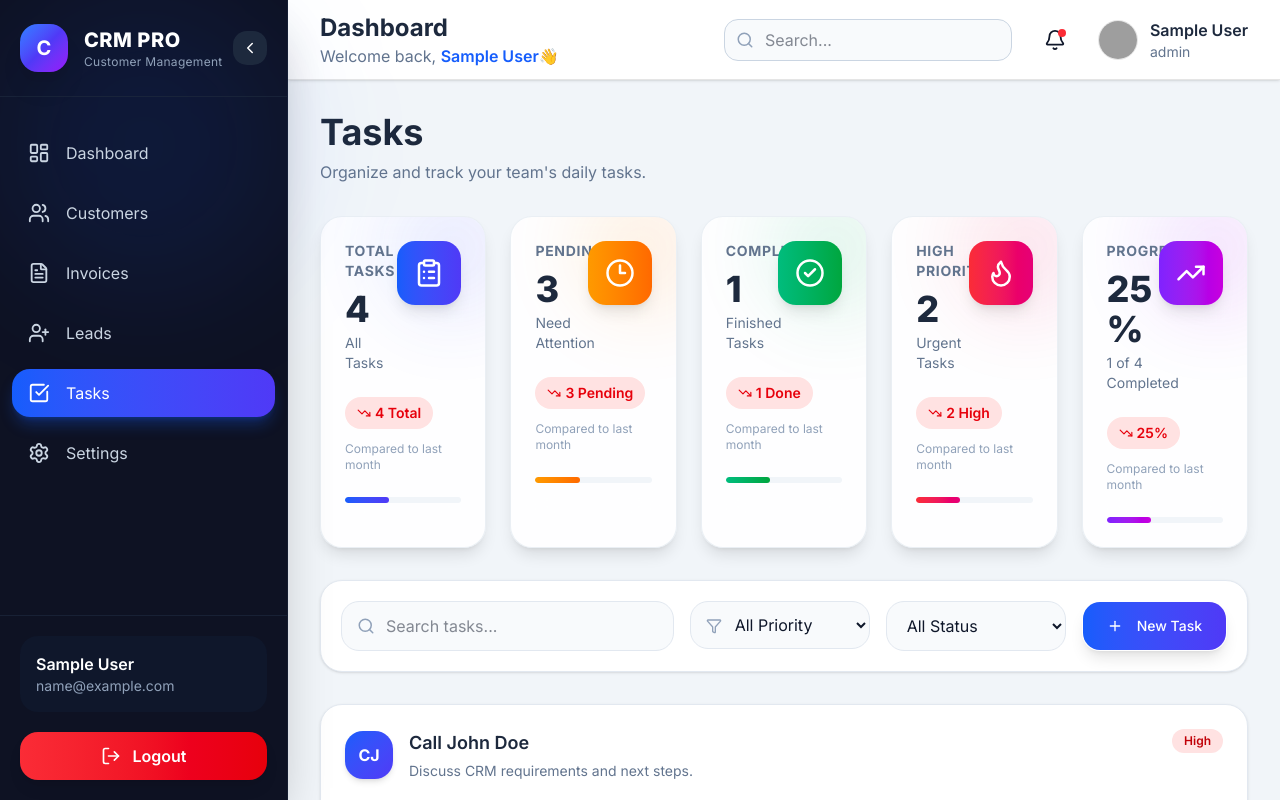
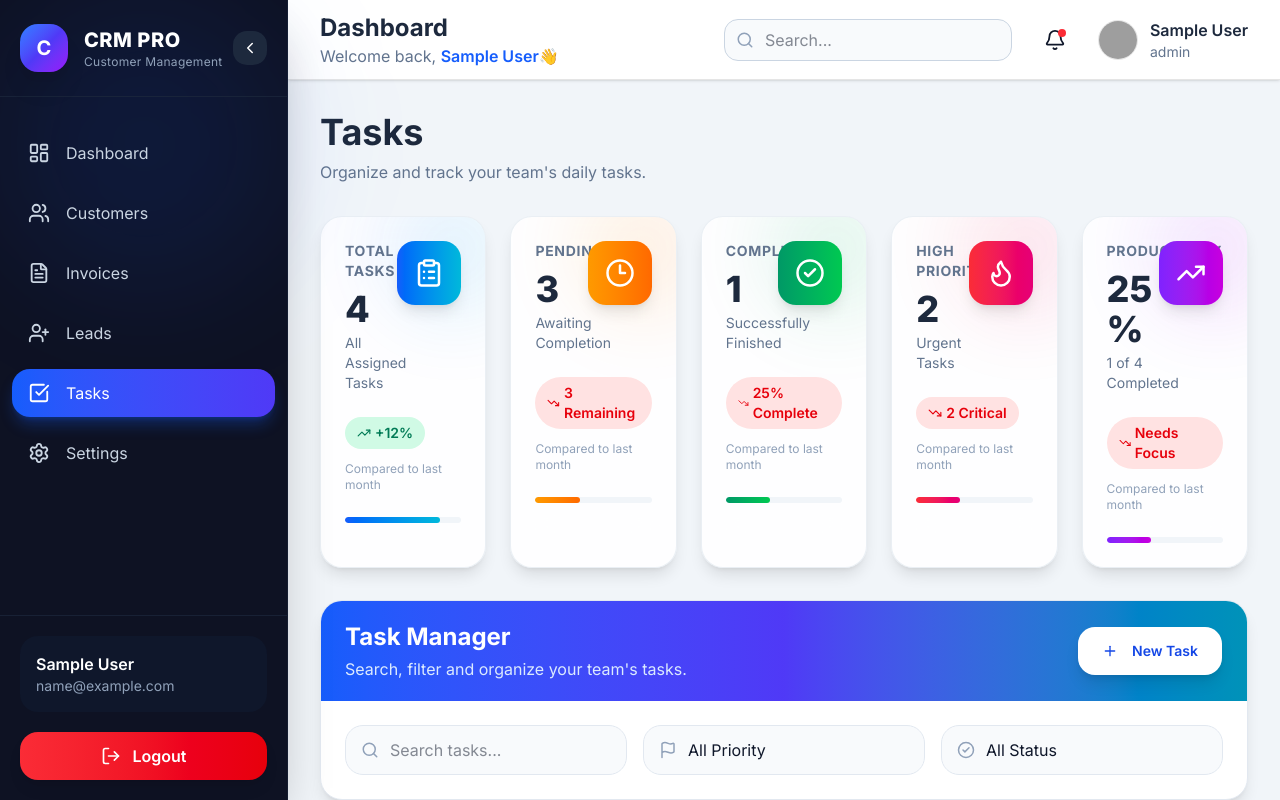
Before and after one commit to tanishktyagi17/brandspire-crm, a React (Vite) app in the folder client/: page /tasks in a window 1280 px wide. Built offline with nearby package versions, Linux system fonts and the light colour scheme; sample sign-in values are in the browser's storage; grey boxes are pictures that could not be loaded.

Commit message:
Updated task

```diff
--- a/client/src/components/tasks/TaskList.jsx
+++ b/client/src/components/tasks/TaskList.jsx
@@ -1,4 +1,9 @@
 import { useEffect, useState } from "react";
+
+import {
+  ClipboardList,
+  SearchX,
+} from "lucide-react";
 
 import { getTasks } from "@/lib/taskStorage";
 
@@ -50,13 +55,11 @@ export default function TaskList({
       );
     })
     .sort((a, b) => {
-      // Pending first
       if (a.status !== b.status) {
         if (a.status === "Pending") return -1;
         if (b.status === "Pending") return 1;
       }
 
-      // Priority
       const priorityDiff =
         priorityOrder[a.priority] -
         priorityOrder[b.priority];
@@ -65,7 +68,6 @@ export default function TaskList({
         return priorityDiff;
       }
 
-      // Due Date
       const dateA = new Date(a.dueDate);
       const dateB = new Date(b.dueDate);
 
@@ -76,29 +78,70 @@ export default function TaskList({
         return dateA - dateB;
       }
 
-      // Fallback
       return (
         new Date(b.createdAt || 0) -
         new Date(a.createdAt || 0)
       );
     });
 
-  if (filteredTasks.length === 0) {
   return (
-      <div className="rounded-3xl border-2 border-dashed border-slate-300 bg-white py-20 text-center">
-        <h3 className="text-xl font-semibold text-slate-700">
+    <div className="overflow-hidden rounded-3xl border border-slate-200 bg-white shadow-lg">
+
+      {/* Header */}
+
+      <div className="flex items-center gap-4 border-b bg-gradient-to-r from-slate-50 to-blue-50 px-6 py-5">
+
+        <div className="flex h-12 w-12 items-center justify-center rounded-2xl bg-gradient-to-r from-blue-600 to-indigo-600 text-white">
+
+          <ClipboardList size={24} />
+
+        </div>
+
+        <div>
+
+          <h2 className="text-2xl font-bold text-slate-800">
+            Task List
+          </h2>
+
+          <p className="text-slate-500">
+            {filteredTasks.length} task
+            {filteredTasks.length !== 1 && "s"} found
+          </p>
+
+        </div>
+
+      </div>
+
+      {/* Body */}
+
+      <div className="p-6">
+
+        {filteredTasks.length === 0 ? (
+          <div className="flex flex-col items-center justify-center rounded-3xl border-2 border-dashed border-slate-300 bg-slate-50 py-20">
+
+            <div className="flex h-20 w-20 items-center justify-center rounded-full bg-blue-100">
+
+              <SearchX
+                size={40}
+                className="text-blue-600"
+              />
+
+            </div>
+
+            <h3 className="mt-6 text-2xl font-bold text-slate-700">
               No Tasks Found
             </h3>
 
-        <p className="mt-2 text-slate-500">
-          Try changing your search or filters, or create a new task.
+            <p className="mt-2 max-w-md text-center text-slate-500">
+              We couldn't find any tasks matching your
+              current search or filters. Try adjusting
+              the filters or create a new task.
             </p>
+
           </div>
-    );
-  }
+        ) : (
+          <div className="space-y-5">
 
-  return (
-    <div className="space-y-5">
             {filteredTasks.map((task) => (
               <TaskCard
                 key={task.id}
@@ -108,6 +151,12 @@ export default function TaskList({
                 onComplete={onComplete}
               />
             ))}
+
+          </div>
+        )}
+
+      </div>
+
     </div>
   );
 }
--- a/client/src/components/tasks/TaskStats.jsx
+++ b/client/src/components/tasks/TaskStats.jsx
@@ -9,12 +9,9 @@ import {
 } from "lucide-react";
 
 import StatCard from "@/components/dashboard/StatCard";
-
 import { getTasks } from "@/lib/taskStorage";
 
-export default function TaskStats({
-  refreshKey,
-}) {
+export default function TaskStats({ refreshKey }) {
   const [tasks, setTasks] = useState([]);
 
   useEffect(() => {
@@ -23,71 +20,83 @@ export default function TaskStats({
 
   const totalTasks = tasks.length;
 
-  const pending = tasks.filter(
+  const pendingTasks = tasks.filter(
     (task) => task.status === "Pending"
   ).length;
 
-  const completed = tasks.filter(
+  const completedTasks = tasks.filter(
     (task) => task.status === "Completed"
   ).length;
 
-  const highPriority = tasks.filter(
+  const highPriorityTasks = tasks.filter(
     (task) => task.priority === "High"
   ).length;
 
   const progress =
     totalTasks === 0
       ? 0
-      : Math.round((completed / totalTasks) * 100);
+      : Math.round((completedTasks / totalTasks) * 100);
 
   return (
     <div className="grid gap-6 md:grid-cols-2 xl:grid-cols-5">
-
       <StatCard
         title="Total Tasks"
         value={totalTasks}
-        subtitle="All Tasks"
-        change={`${totalTasks} Total`}
-        color="bg-gradient-to-r from-blue-600 to-indigo-600"
+        subtitle="All Assigned Tasks"
+        change="+12%"
+        color="bg-gradient-to-r from-blue-600 to-cyan-500"
         icon={<ClipboardList size={30} />}
       />
 
       <StatCard
         title="Pending"
-        value={pending}
-        subtitle="Need Attention"
-        change={`${pending} Pending`}
+        value={pendingTasks}
+        subtitle="Awaiting Completion"
+        change={
+          pendingTasks === 0
+            ? "All Clear"
+            : `${pendingTasks} Remaining`
+        }
         color="bg-gradient-to-r from-amber-500 to-orange-500"
         icon={<Clock3 size={30} />}
       />
 
       <StatCard
         title="Completed"
-        value={completed}
-        subtitle="Finished Tasks"
-        change={`${completed} Done`}
-        color="bg-gradient-to-r from-emerald-500 to-green-600"
+        value={completedTasks}
+        subtitle="Successfully Finished"
+        change={`${progress}% Complete`}
+        color="bg-gradient-to-r from-emerald-600 to-green-500"
         icon={<CheckCircle2 size={30} />}
       />
 
       <StatCard
         title="High Priority"
-        value={highPriority}
+        value={highPriorityTasks}
         subtitle="Urgent Tasks"
-        change={`${highPriority} High`}
+        change={
+          highPriorityTasks === 0
+            ? "No Urgent"
+            : `${highPriorityTasks} Critical`
+        }
         color="bg-gradient-to-r from-red-500 to-pink-600"
         icon={<Flame size={30} />}
       />
 
       <StatCard
-        title="Progress"
+        title="Productivity"
         value={`${progress}%`}
-        subtitle={`${completed} of ${totalTasks} Completed`}
-        change={`${progress}%`}
+        subtitle={`${completedTasks} of ${totalTasks} Completed`}
+        change={
+          progress >= 80
+            ? "Excellent"
+            : progress >= 50
+            ? "On Track"
+            : "Needs Focus"
+        }
         color="bg-gradient-to-r from-violet-600 to-fuchsia-600"
         icon={<TrendingUp size={30} />}
       />
-
     </div>
   );
 }
--- a/client/src/components/tasks/TaskToolbar.jsx
+++ b/client/src/components/tasks/TaskToolbar.jsx
@@ -2,6 +2,8 @@ import {
   Search,
   Plus,
   Filter,
+  Flag,
+  CheckCircle2,
 } from "lucide-react";
 
 import { Button } from "@/components/ui/button";
@@ -16,17 +18,47 @@ export default function TaskToolbar({
   onAddTask,
 }) {
   return (
-    <div className="rounded-3xl border border-slate-200 bg-white p-5 shadow-sm">
+    <div className="overflow-hidden rounded-3xl border border-slate-200 bg-white shadow-lg">
 
-      <div className="flex flex-col gap-4 xl:flex-row xl:items-center xl:justify-between">
+      {/* Header */}
 
-        {/* Left Side */}
+      <div className="bg-gradient-to-r from-blue-600 via-indigo-600 to-cyan-600 px-6 py-5">
 
-        <div className="flex flex-1 flex-col gap-4 lg:flex-row">
+        <div className="flex flex-col lg:flex-row lg:items-center lg:justify-between gap-3">
+
+          <div>
+
+            <h2 className="text-2xl font-bold text-white">
+              Task Manager
+            </h2>
+
+            <p className="mt-1 text-blue-100">
+              Search, filter and organize your team's tasks.
+            </p>
+
+          </div>
+
+          <Button
+            onClick={onAddTask}
+            className="rounded-2xl bg-white px-6 py-6 font-semibold text-blue-700 shadow-lg transition-all hover:scale-105 hover:bg-slate-100"
+          >
+            <Plus className="mr-2 h-5 w-5" />
+            New Task
+          </Button>
+
+        </div>
+
+      </div>
+
+      {/* Toolbar */}
+
+      <div className="p-6">
+
+        <div className="grid gap-4 xl:grid-cols-3">
 
           {/* Search */}
 
-          <div className="relative flex-1">
+          <div className="relative">
 
             <Search
               size={18}
@@ -40,7 +72,7 @@ export default function TaskToolbar({
               onChange={(e) =>
                 setSearchTerm(e.target.value)
               }
-              className="w-full rounded-2xl border border-slate-200 bg-slate-50 py-3 pl-11 pr-4 outline-none transition-all focus:border-blue-500 focus:bg-white"
+              className="w-full rounded-2xl border border-slate-200 bg-slate-50 py-3 pl-11 pr-4 transition-all outline-none focus:border-blue-500 focus:bg-white"
             />
 
           </div>
@@ -49,8 +81,8 @@ export default function TaskToolbar({
 
           <div className="relative">
 
-            <Filter
-              size={16}
+            <Flag
+              size={18}
               className="absolute left-4 top-1/2 -translate-y-1/2 text-slate-400"
             />
 
@@ -59,22 +91,22 @@ export default function TaskToolbar({
               onChange={(e) =>
                 setPriorityFilter(e.target.value)
               }
-              className="min-w-[180px] rounded-2xl border border-slate-200 bg-slate-50 py-3 pl-10 pr-4 outline-none transition-all focus:border-blue-500 focus:bg-white"
+              className="w-full appearance-none rounded-2xl border border-slate-200 bg-slate-50 py-3 pl-11 pr-4 transition-all outline-none focus:border-blue-500 focus:bg-white"
             >
               <option value="All">
                 All Priority
               </option>
 
               <option value="High">
-                High
+                High Priority
               </option>
 
               <option value="Medium">
-                Medium
+                Medium Priority
               </option>
 
               <option value="Low">
-                Low
+                Low Priority
               </option>
 
             </select>
@@ -83,12 +115,19 @@ export default function TaskToolbar({
 
           {/* Status */}
 
+          <div className="relative">
+
+            <CheckCircle2
+              size={18}
+              className="absolute left-4 top-1/2 -translate-y-1/2 text-slate-400"
+            />
+
             <select
               value={statusFilter}
               onChange={(e) =>
                 setStatusFilter(e.target.value)
               }
-            className="min-w-[180px] rounded-2xl border border-slate-200 bg-slate-50 px-4 py-3 outline-none transition-all focus:border-blue-500 focus:bg-white"
+              className="w-full appearance-none rounded-2xl border border-slate-200 bg-slate-50 py-3 pl-11 pr-4 transition-all outline-none focus:border-blue-500 focus:bg-white"
             >
               <option value="All">
                 All Status
@@ -106,16 +145,7 @@ export default function TaskToolbar({
 
           </div>
 
-        {/* Right Side */}
-
-        <Button
-          onClick={onAddTask}
-          className="rounded-2xl bg-gradient-to-r from-blue-600 to-indigo-600 px-6 py-6 text-white shadow-lg transition-all hover:scale-105 hover:from-blue-700 hover:to-indigo-700"
-        >
-          <Plus className="mr-2 h-5 w-5" />
-
-          New Task
-        </Button>
+        </div>
 
       </div>
 
```
Lines whose indentation alone changed are shown as unchanged.
